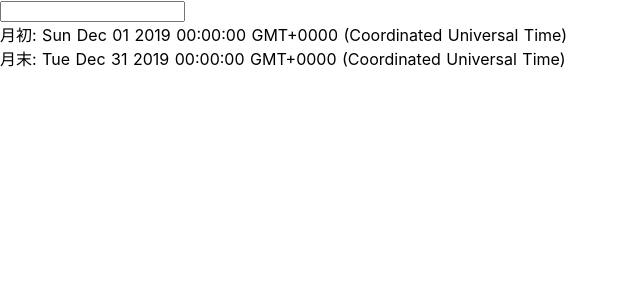
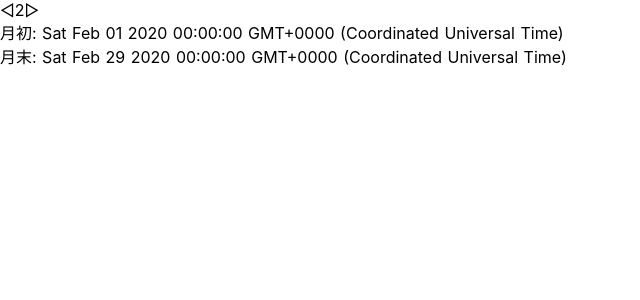
Before and after one commit to watsuyo/nuxt-sample-calendar, a Nuxt app: page / in a window 1280 px wide. Shown: the top 300 px of the page, without its empty margins (0-640 px from the left). Built offline with nearby package versions, Linux system fonts and the light colour scheme.

Commit message:
feat: Increase or decrease

```diff
--- a/src/pages/index.vue
+++ b/src/pages/index.vue
@@ -1,6 +1,6 @@
 <template>
   <div class="container">
-    <input v-model="selectedMonth" type="text">
+    <span @click="decrease">◁</span>{{ selectedMonth }}<span @click="increase">▷</span>
     <p>月初: {{ startDayOfMonth(selectedMonth) || currentMonth }}</p>
     <p>月末: {{ endDayOfMonth(selectedMonth) || currentMonth }}</p>
   </div>
@@ -10,13 +10,13 @@
 import Vue from 'vue'
 
 interface Data {
-  selectedMonth: number | null
+  selectedMonth: number
 }
 
 export default Vue.extend({
   data (): Data {
     return {
-      selectedMonth: null
+      selectedMonth: new Date().getMonth() + 1
     }
   },
   computed: {
@@ -31,6 +31,14 @@ export default Vue.extend({
 
     endDayOfMonth (selectedMonth: number) {
       return new Date(2020, selectedMonth, 0)
+    },
+
+    increase () {
+      this.selectedMonth = this.selectedMonth + 1
+    },
+
+    decrease () {
+      this.selectedMonth = this.selectedMonth - 1
     }
   }
 })
```
